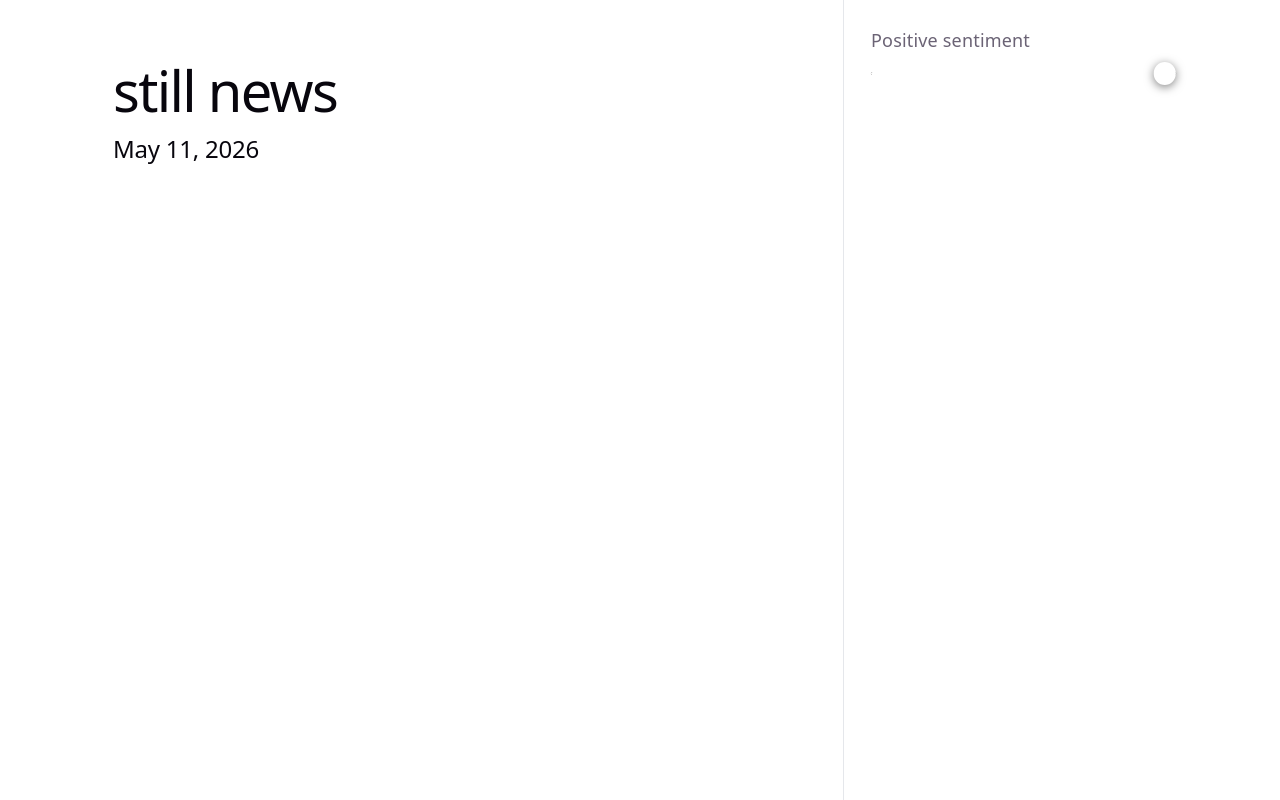
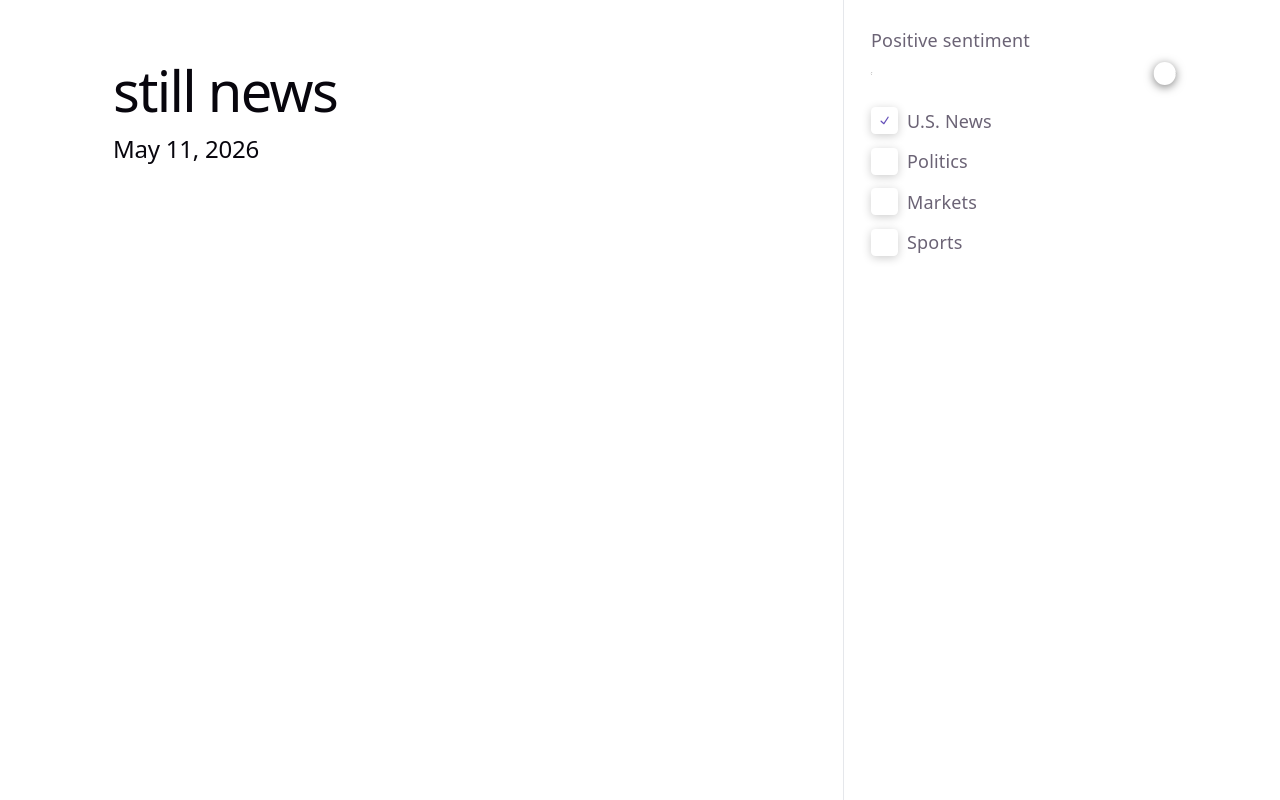
Before and after one commit to pmanijak/still-news, a React (Vite) app: page / in a window 1280 px wide. Built offline with nearby package versions, Linux system fonts and the light colour scheme; no server answers.

Commit message:
Introduce topics
Add basic topics to include or not include in the news summary.
Add a simple Checkbox component to handle the UI.

```diff
--- a/package.json
+++ b/package.json
@@ -13,8 +13,10 @@
     "@anthropic-ai/sdk": "^0.95.1",
     "@radix-ui/colors": "^3.0.0",
     "@radix-ui/react-checkbox": "^1.3.3",
+    "@radix-ui/react-icons": "^1.3.2",
     "@radix-ui/react-slider": "^1.3.6",
     "@tailwindcss/typography": "^0.5.19",
+    "immer": "^11.1.8",
     "react": "^19.2.5",
     "react-dom": "^19.2.5",
     "react-markdown": "^10.1.0",
--- a/src/App.tsx
+++ b/src/App.tsx
@@ -6,7 +6,15 @@ import NewsSettings from './NewsSettings';
 function App() {
   const now = new Date().toLocaleDateString('en-US', { dateStyle: 'long' });
 
-  const [newsSettings, setNewsSettings] = useState({ positive: 100 });
+  const [newsSettings, setNewsSettings] = useState({
+    positive: 100,
+    topics: [
+      { label: "U.S. News", selected: true },
+      { label: "Politics", selected: false },
+      { label: "Markets", selected: false },
+      { label: "Sports", selected: false }
+    ]
+  });
   const news = useNews(newsSettings);
 
   return (
--- a/src/NewsSettings.tsx
+++ b/src/NewsSettings.tsx
@@ -1,7 +1,13 @@
 import SliderField from './components/SliderField';
+import Checkbox from './components/Checkbox';
+import { produce } from 'immer';
 
 export type NewsSettings = {
   positive: number
+  topics: {
+    label: string
+    selected: boolean
+  }[]
 }
 
 type NewsSettingsProps = {
@@ -16,6 +22,19 @@ function NewsSettings({ value, onChange }: NewsSettingsProps) {
         label="Positive sentiment"
         value={value.positive}
         onChange={(positive) => onChange({ ...value, positive })} />
+
+      <div className="space-y-3 mt-5">
+        {value.topics.map((topic, index) => (
+            <Checkbox
+              label={topic.label}
+              value={topic.selected}
+              onChange={(selected) =>
+                onChange(produce(value, (x) => {
+                  x.topics[index].selected = selected
+                }))}
+            />
+        ))}
+      </div>
     </>);
 }
 
--- /dev/null
+++ b/src/components/Checkbox.tsx
@@ -0,0 +1,32 @@
+import { useId } from "react";
+import * as CheckboxPrimitive from "@radix-ui/react-checkbox";
+import { CheckIcon } from "@radix-ui/react-icons";
+
+type CheckboxProps = {
+    label: string
+    value: boolean
+    onChange: (value: boolean) => void
+}
+
+function Checkbox({ label, value, onChange }: CheckboxProps) {
+  const id = useId();
+  return (
+    <div className="flex items-center">
+      <CheckboxPrimitive.Root
+        className="flex size-6 appearance-none items-center justify-center rounded bg-white shadow-[0_2px_10px] shadow-blackA4 outline-none hover:bg-violet3 focus:shadow-[0_0_0_2px_black]"
+        checked={value}
+        onCheckedChange={onChange}
+        id={id}
+      >
+        <CheckboxPrimitive.Indicator className="text-violet11">
+          <CheckIcon />
+        </CheckboxPrimitive.Indicator>
+      </CheckboxPrimitive.Root>
+      <label className="pl-2 leading-none" htmlFor={id}>
+        {label}
+      </label>
+    </div>
+  );
+}
+
+export default Checkbox;
--- a/src/index.css
+++ b/src/index.css
@@ -8,6 +8,10 @@
   --color-thumb-hover: var(--violet-3);
   --shadow-thumb: 0 2px 10px var(--black-a7);
   --shadow-thumb-focus: 0 0 0 5px var(--black-a8);
+
+  --color-blackA4: var(--black-a4);
+  --color-violet3: var(--violet-3);
+  --color-violet11: var(--violet-11);
 }
 
 @plugin '@tailwindcss/typography';
--- a/src/lib/messages.ts
+++ b/src/lib/messages.ts
@@ -17,6 +17,13 @@ export function stream(settings: NewsSettings, signal?: AbortSignal) {
          news immediately on the first attempt, that is ok, just
          try again without telling me.`;
 
+    const topicsToInclude =
+        `In addition to a generals search, be sure to include news for the
+        following topics: ${settings.topics.map(x => x.selected ? x.label : '').join(', ')}`;
+
+    const topicsToNotInclude =
+        `Do not include news stories for the following topics:
+        ${settings.topics.map(x => !x.selected ? x.label : '').join(', ')}`;
 
   return client.messages.stream({
     max_tokens: 4096,
@@ -33,7 +40,11 @@ export function stream(settings: NewsSettings, signal?: AbortSignal) {
     messages: [
       {
         role: "user",
-        content: `What's the news, today? ${positiveInstructions}`,
+        content: `What's the news, today?
+            ${positiveInstructions}
+            ${topicsToInclude}
+            ${topicsToNotInclude}
+            `
       },
     ],
     model: "claude-haiku-4-5",
```
Also changed, not shown: 1 other file (tests, documents, lock files or other folders).
